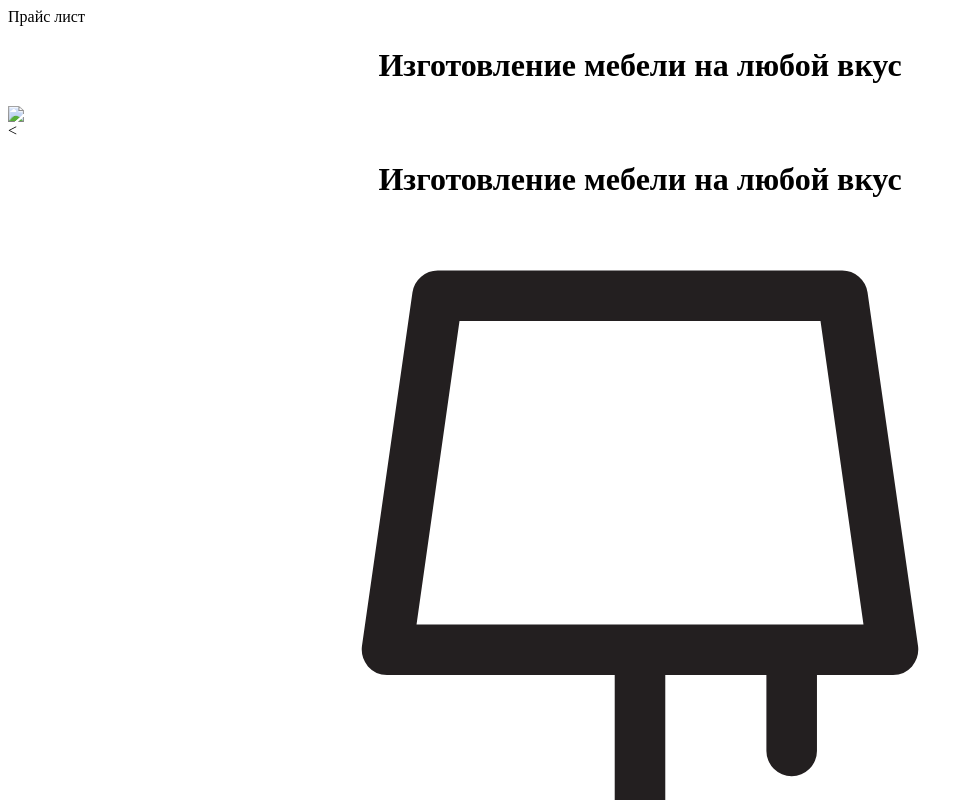
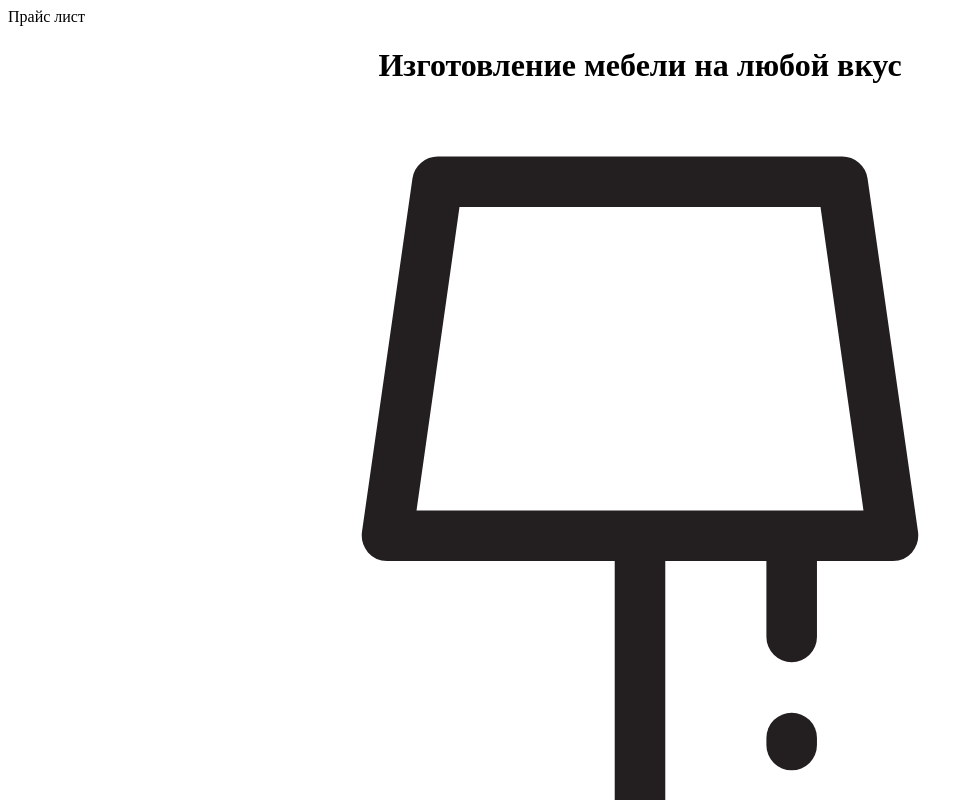
Before and after one commit to Milana221/sport_team, a plain HTML site: page index.html in a window 1280 px wide. Shown: the top 800 px of the page, without its empty margins (0-974 px from the left). Drawn offline with Linux system fonts and the light colour scheme.

Commit message:
Update index.html

```diff
--- a/index.html
+++ b/index.html
@@ -4,15 +4,10 @@
     <header>Прайс лист</header>
     <main>
         <h1 style="text-align:center">Изготовление мебели на любой вкус</h1>
-        <img src="<html>
-<title>Мебельная компания</title>
-<body>
-    <header><</header>
-    <main>
-        <h1 style="text-align:center">Изготовление мебели на любой вкус</h1>
+
+
+
         <img src="reshot-icon-floor-lamp-WQBYG78U26.svg">
-    </main>
-    <footer>
 
 
 
@@ -25,5 +20,7 @@
 
 
 
-</body>
+
+
+    </main></body>
 </html>
```
